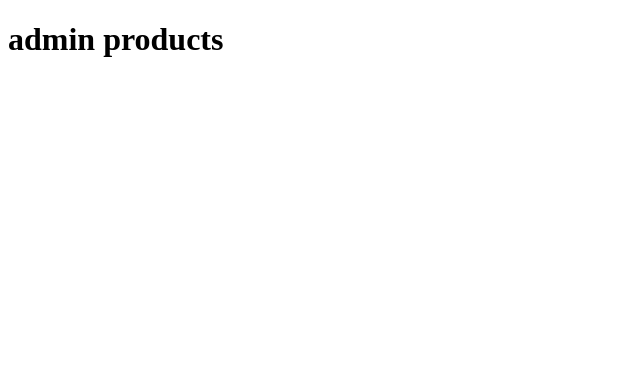
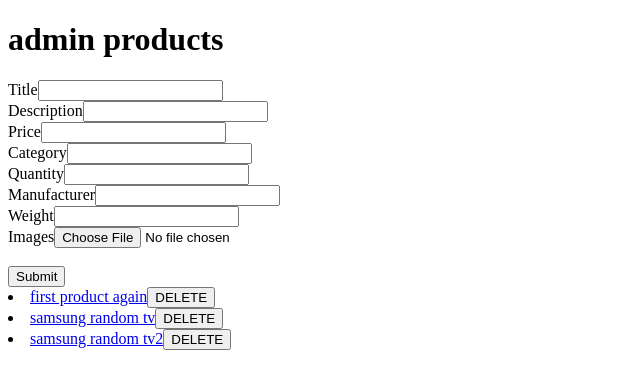
Before and after one commit to Zebban90a/group-e-commerce, a React (Create React App) app in the folder client/: page /admin/products in a window 1280 px wide. Shown: the top 388 px of the page, without its empty margins (0-640 px from the left). Built offline with nearby package versions, Linux system fonts and the light colour scheme.

Commit message:
frontend add product

```diff
--- a/client/src/App.js
+++ b/client/src/App.js
@@ -10,6 +10,7 @@ import ProductDetailPage from './pages/ProductDetailPage';
 import AdminOrdersPage from './pages/AdminOrdersPage';
 import AdminProductsPage from './pages/AdminProductsPage';
 import AdminPage from './pages/AdminPage';
+import AdminProductEditPage from './pages/AdminProductEditPage';
 
 export default function App() {
   return (
@@ -25,6 +26,7 @@ export default function App() {
 
         <Route path='/admin/orders' component={AdminOrdersPage} />
         <Route path='/admin/products' component={AdminProductsPage} />
+        <Route path='/admin/products/:id' component={AdminProductEditPage} />
         <Route path='/admin' component={AdminPage} />
 
         <Route path='/' component={HomePage} />
--- /dev/null
+++ b/client/src/pages/AdminProductEditPage.jsx
@@ -0,0 +1,9 @@
+import React from 'react'
+
+export default function AdminProductEditPage() {
+    return (
+        <div>
+
+        </div>
+    )
+}
--- a/client/src/pages/AdminProductsPage.jsx
+++ b/client/src/pages/AdminProductsPage.jsx
@@ -1,9 +1,182 @@
-import React from 'react';
+import React, {useState, useEffect} from 'react';
+import axios from 'axios';
+import { Link } from 'react-router-dom';
 
 export default function AdminProductsPage() {
+  const [formData, setFormData] = useState({});
+  const [products, setProducts] = useState([]);
+
+
+  async function submitHandler(e) {
+    e.preventDefault();
+    console.log(formData)
+    //await axios.post('http://localhost:5000/api/products', formData)
+  }
+
+  function onChangeHandler(e) {
+    const inputName = e.target.name;
+		const inputValue = e.target.value;
+    setFormData({...formData,
+      [inputName]: inputValue})
+  }
+
+  let deleteProduct = (id) => {
+    axios.delete(`http://localhost:5000/products/${id}`)
+    window.location.reload()
+  }
+
+  async function getProducts() {
+    //const { data } = await axios.get('http://localhost:5000/products')
+    const data = [
+      {
+        "_id": "61658cc1bd37fef18bdaa40a"
+      ,
+      "title": "first product again",
+      "description": "Lorem productum",
+      "price": 3000,
+      "category": "Comedy",
+      "created_at": {
+          "$date": "2021-10-12T13:18:45.459Z"
+      },
+      "images": ["https://picsum.photos/id/237/200/300"],
+      "quantity": 0,
+      "manufacturer": "Flen",
+      "weight": 25,
+      "__v": 0
+      },
+      {
+        "_id": "61658a1c2e620ab1b18dd34a"
+      ,
+      "title": "samsung random tv",
+      "description": "some description",
+      "price": "400",
+      "category": "TV",
+      "created_at": {
+          "$date": "2021-10-12T13:17:09.000Z"
+      },
+      "images": ["some url"],
+      "quantity": "10",
+      "manufacturer": "samsung",
+      "weight": "3000"
+      },
+      {
+        "_id":  "61658a1c2e620ab1b18dd345"
+      ,
+      "title": "samsung random tv2",
+      "description": "some description",
+      "price": "400",
+      "category": "TV",
+      "created_at": {
+          "$date": "2021-10-12T13:17:09.000Z"
+      },
+      "images": ["some url"],
+      "quantity": "10",
+      "manufacturer": "samsung",
+      "weight": "3000"
+      }
+
+    ]
+    setProducts(data)
+  }
+
+  useEffect(() => {
+    getProducts()
+  }, [])
+
+
+
   return (
     <div>
       <h1>admin products</h1>
+      <form
+        encType="multipart/form-data"
+        onSubmit={submitHandler}
+        id="form"
+      >
+        <label htmlFor="title">Title</label>
+        <input
+          type="text"
+          name="title"
+          value={formData.title}
+          onChange={onChangeHandler}
+          required
+        /> <br />
+        <label htmlFor="description">Description</label>
+        <input
+          type="text"
+          name="description"
+          value={formData.description}
+          onChange={onChangeHandler}
+          required
+        />
+        <br />
+        <label htmlFor="price">Price</label>
+        <input
+          type="number"
+          name="price"
+          value={formData.price}
+          onChange={onChangeHandler}
+          required
+        />
+        <br />
+        <label htmlFor="category">Category</label>
+        <input
+          type="text"
+          name="category"
+          value={formData.category}
+          onChange={onChangeHandler}
+          required
+        />
+        <br />
+        <label htmlFor="quantity">Quantity</label>
+        <input
+          type="number"
+          name="quantity"
+          value={formData.quantity}
+          onChange={onChangeHandler}
+          required
+        />
+        <br />
+        <label htmlFor="manufacturer">Manufacturer</label>
+        <input
+          type="text"
+          name="manufacturer"
+          value={formData.manufacturer}
+          onChange={onChangeHandler}
+          required
+        />
+        <br />
+        <label htmlFor="weight">Weight</label>
+        <input
+          type="number"
+          name="weight"
+          value={formData.weight}
+          onChange={onChangeHandler}
+          required
+        />
+        <br />
+        <label htmlFor="images">Images</label>
+        <input
+          type="file"
+          name="images"
+          value={formData.images}
+          onChange={onChangeHandler}
+          required
+        />
+        <br />
+        <br />
+
+        <button type="submit">Submit</button>
+      </form>
+      {products.map(product =>{
+      const id = product._id
+      return (
+        <li key={id}>
+          <Link to={`/Admin/products/${id}`}>{product.title}</Link>
+          <button onClick={() => deleteProduct(id)}>DELETE</button>
+        </li>
+      )}
+      )}
     </div>
   );
 }
```
